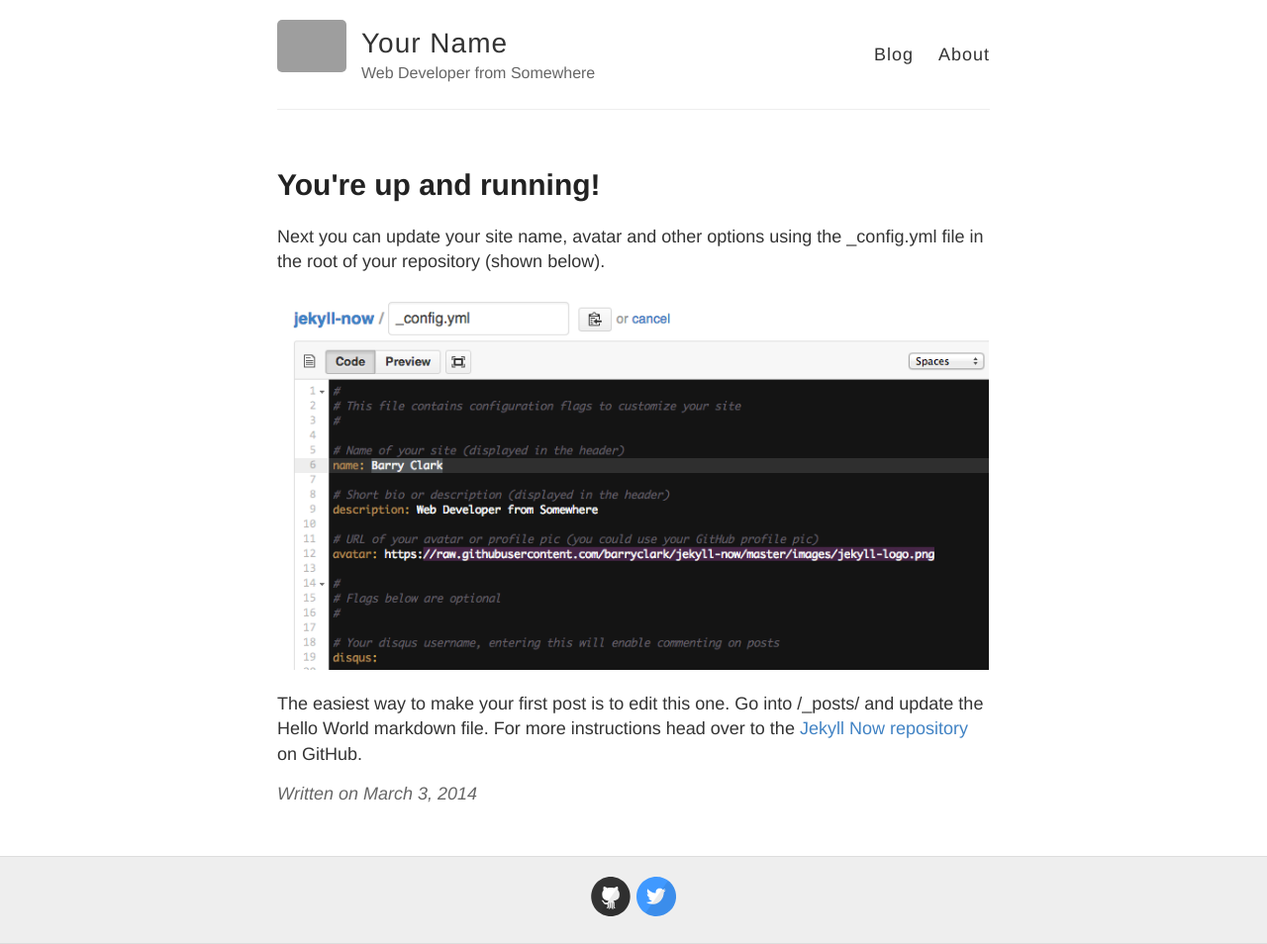
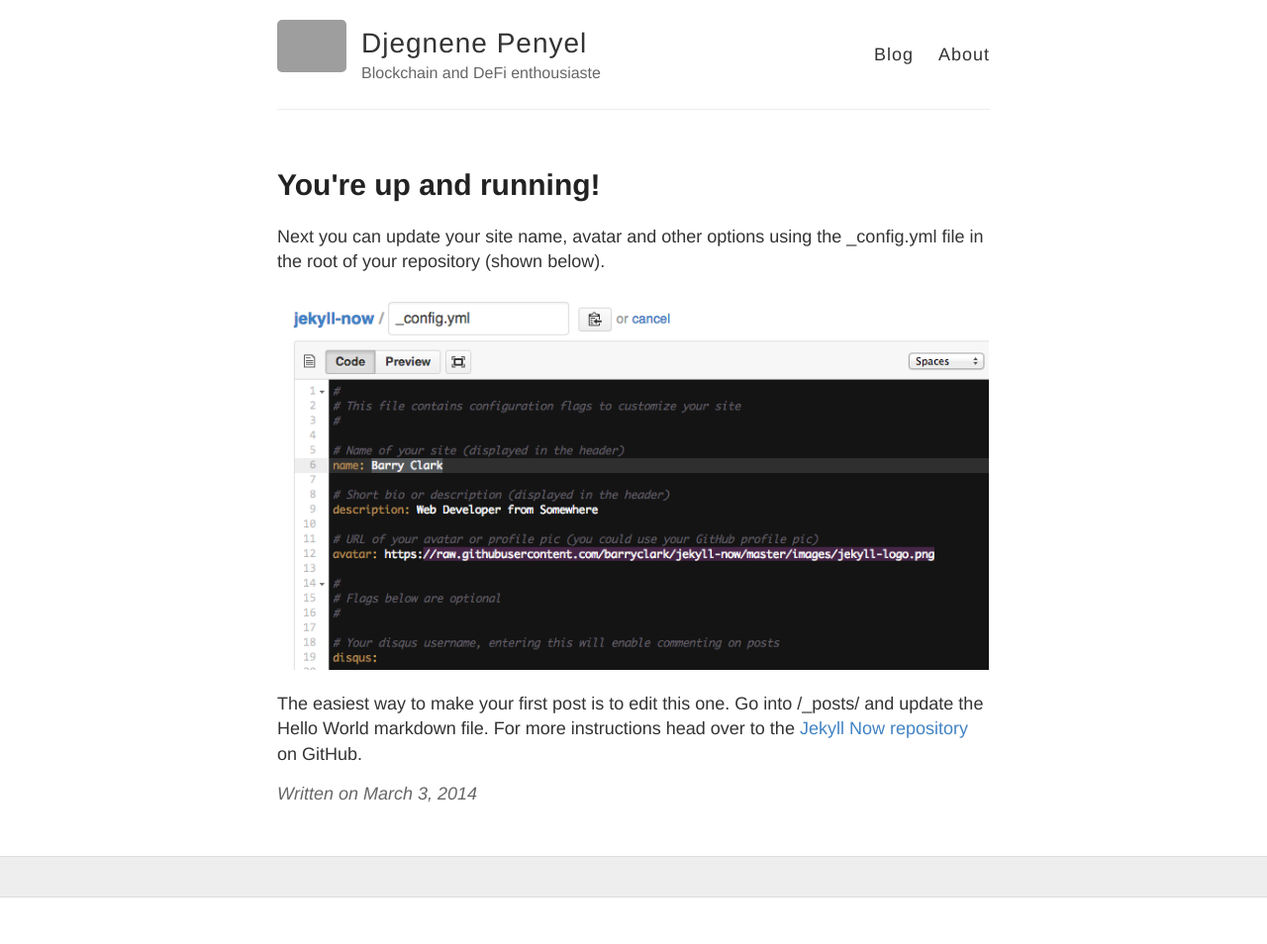
Before and after one commit to quantumporium/quantumporium, a Jekyll site: the page built from docs/_posts/2014-3-3-Hello-World.md, in a window 1280 px wide. Shown: the whole page at 99% size. Built offline with Jekyll 4.4.1, drawn with Linux system fonts in a browser that asks for light colours; after the commit the page ends 907 px from its top, so only the background shows below that; grey boxes are pictures that could not be loaded.

Commit message:
Update _config.yml

```diff
--- a/docs/_config.yml
+++ b/docs/_config.yml
@@ -3,10 +3,10 @@
 #
 
 # Name of your site (displayed in the header)
-name: Your Name
+name: Djegnene Penyel
 
 # Short bio or description (displayed in the header)
-description: Web Developer from Somewhere
+description: Blockchain and DeFi enthousiaste
 
 # URL of your avatar or profile pic (you could use your GitHub profile pic)
 avatar: https://raw.githubusercontent.com/barryclark/jekyll-now/master/images/jekyll-logo.png
@@ -21,12 +21,12 @@
   email:
   facebook:
   flickr:
-  github: barryclark/jekyll-now
+  github:
   instagram:
   linkedin:
   pinterest:
   rss: # just type anything here for a working RSS icon
-  twitter: jekyllrb
+  twitter:
   stackoverflow: # your stackoverflow profile, e.g. "users/50476/bart-kiers"
   youtube: # channel/<your_long_string> or user/<user-name>
   googleplus: # anything in your profile username that comes after plus.google.com/
```
